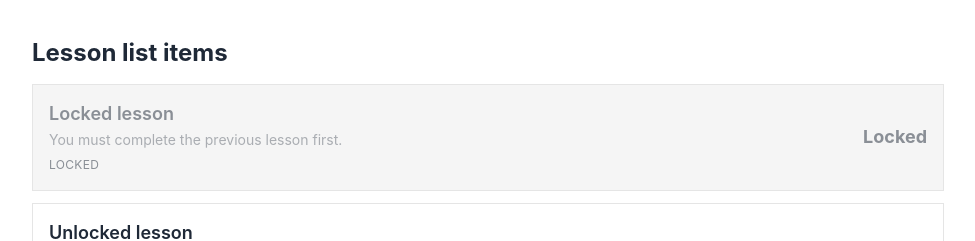
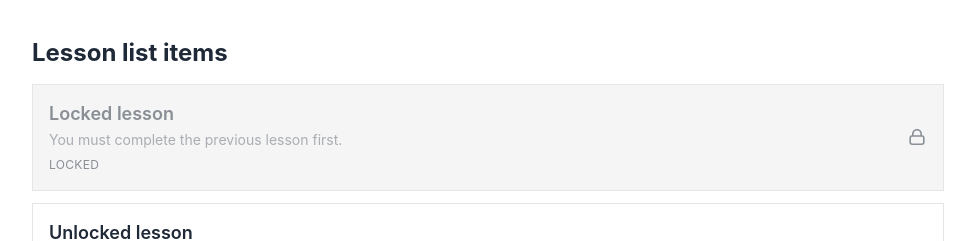
Before and after one commit to freeCodeCamp-Summer-Cohort-2026/history-heroes, a React (Vite) app in the folder client/: page /components in a window 1280 px wide. Shown: the part 857-1098 px from the top of the page, without its empty margins (152-1127 px from the left). Built offline with nearby package versions, Linux system fonts and the light colour scheme.

Commit message:
feat(client): show a lock symbol and locked notice on locked lessons (#139)

```diff
--- a/client/src/components/LessonListItem.tsx
+++ b/client/src/components/LessonListItem.tsx
@@ -1,3 +1,5 @@
+import { useState } from 'react'
+
 type LessonState = 'locked' | 'unlocked' | 'completed'
 
 type LessonListItemProps = {
@@ -10,7 +12,14 @@ type LessonListItemProps = {
 const stateStyles = {
   locked: {
     container: 'bg-base-200 text-base-content/50',
-    icon: 'Locked',
+    icon: (
+      <svg viewBox="0 0 100 100" className="h-5 w-5" fill="currentColor">
+        <path
+          d="M50,10 C34,10 25,21 25,38 L25,41 C15,41 12,47 12,58 L12,74 C12,85 15,90 28,90 L72,90 C85,90 88,85 88,74 L88,58 C88,47 85,41 75,41 L75,38 C75,21 66,10 50,10 Z M50,18 C61,18 67,26 67,38 L67,41 L33,41 L33,38 C33,26 39,18 50,18 Z M28,49 L72,49 C80,49 80,51 80,58 L80,74 C80,81 80,82 72,82 L28,82 C20,82 20,81 20,74 L20,58 C20,51 20,49 28,49 Z"
+          fill="currentColor"
+        />
+      </svg>
+    ),
     label: 'Locked',
   },
   unlocked: {
@@ -33,12 +42,22 @@ export default function LessonListItem({
 }: LessonListItemProps) {
   const styles = stateStyles[state]
   const isLocked = state === 'locked'
+  const [showLockedNotice, setShowLockedNotice] = useState(false)
+
+  function handleClick() {
+    if (isLocked) {
+      setShowLockedNotice(true)
+      return
+    }
+    onClick?.()
+  }
 
   return (
+    <div>
       <button
         type="button"
-      disabled={isLocked}
-      onClick={onClick}
+        aria-disabled={isLocked}
+        onClick={handleClick}
         className={`flex flex-col sm:flex-row w-full items-start sm:items-center justify-between gap-3 sm:gap-4 border border-base-300 p-4 text-left transition ${styles.container} ${
           !isLocked ? 'hover:bg-base-200' : 'cursor-not-allowed'
         }`}
@@ -57,5 +76,10 @@ export default function LessonListItem({
           {styles.icon}
         </span>
       </button>
+      <p role="status" className="mt-2 text-small empty:hidden">
+        {showLockedNotice &&
+          'This lesson is locked until you finish the lessons before it.'}
+      </p>
+    </div>
   )
 }
```
Lines whose indentation alone changed are shown as unchanged.
